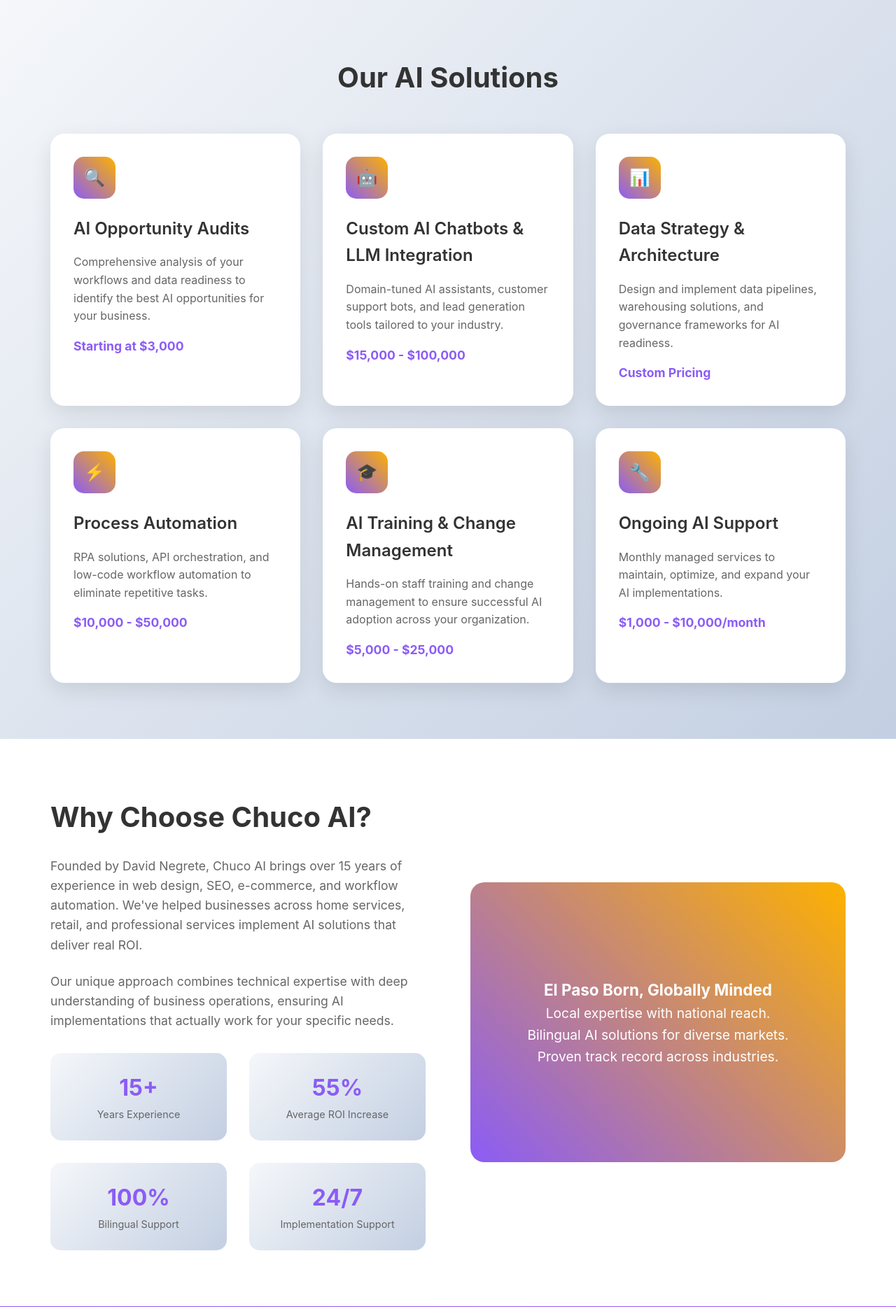
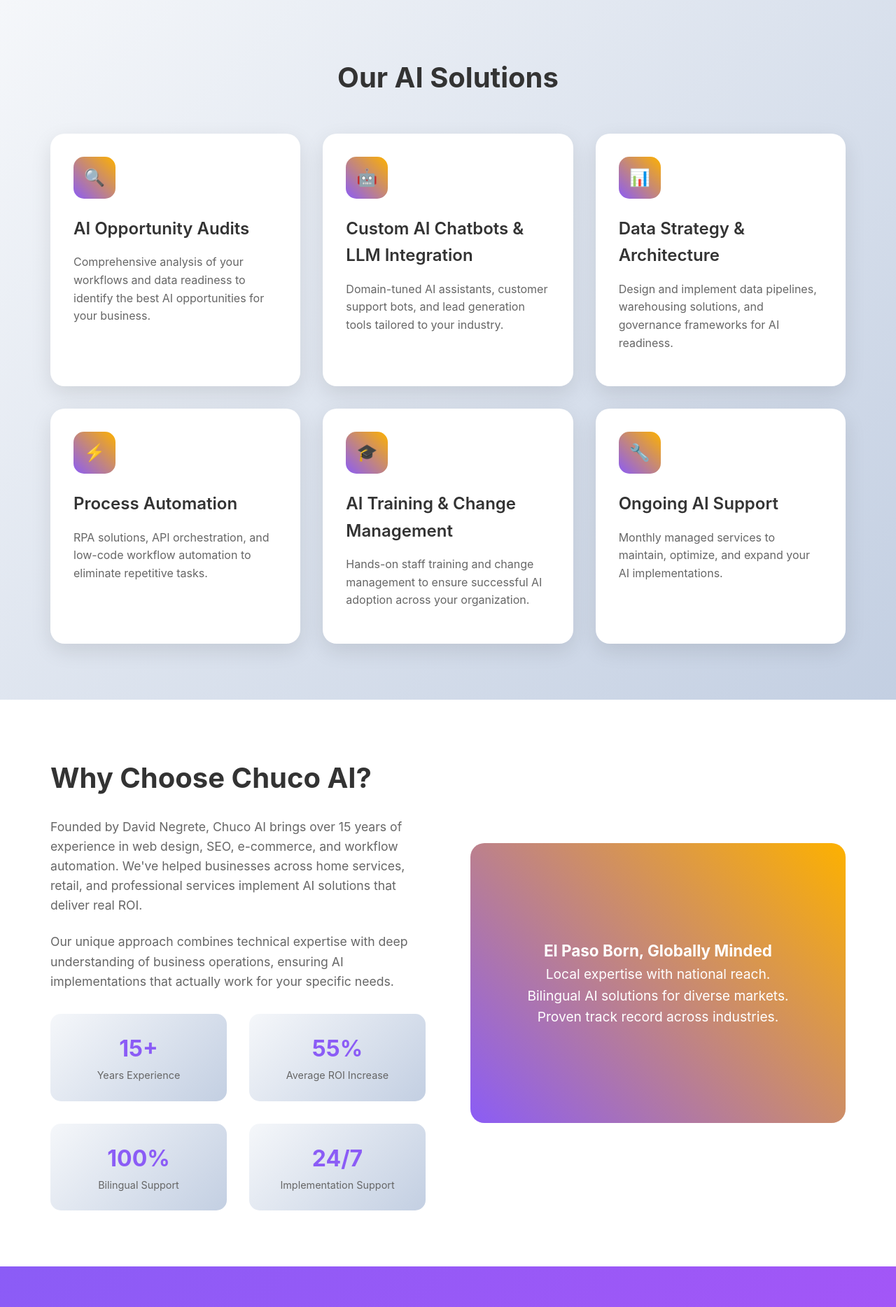
Before and after one commit to chucoai/chuco-ai-app, a FastAPI app: page / in a window 1280 px wide. Shown: the part 801-2669 px from the top of the page at 70% size. Run offline with FastAPI, Linux system fonts and the light colour scheme.

Commit message:
Remove pricing from service cards on homepage

```diff
--- a/templates/index.html
+++ b/templates/index.html
@@ -1,5 +1,6 @@
 <!DOCTYPE html>
 <html lang="en">
+
 <head>
     <meta charset="UTF-8">
     <meta name="viewport" content="width=device-width, initial-scale=1.0">
@@ -14,6 +15,7 @@
     <!-- External CSS -->
     <link rel="stylesheet" href="/static/css/style.css">
 </head>
+
 <body>
     <!-- Header -->
     <header class="header">
@@ -35,7 +37,8 @@
     <section class="hero">
         <div class="hero-content">
             <h1>Transform Your Business with AI</h1>
-            <p>We help small and mid-sized businesses streamline operations, boost revenue, and future-proof their processes through practical AI solutions.</p>
+            <p>We help small and mid-sized businesses streamline operations, boost revenue, and future-proof their
+                processes through practical AI solutions.</p>
             <div class="hero-buttons">
                 <a href="#contact" class="btn-primary">Start Your AI Journey</a>
                 <a href="#services" class="btn-secondary">Explore Services</a>
@@ -51,38 +54,37 @@
                 <div class="service-card">
                     <div class="service-icon">🔍</div>
                     <h3>AI Opportunity Audits</h3>
-                    <p>Comprehensive analysis of your workflows and data readiness to identify the best AI opportunities for your business.</p>
-                    <div class="service-price">Starting at $3,000</div>
+                    <p>Comprehensive analysis of your workflows and data readiness to identify the best AI opportunities
+                        for your business.</p>
                 </div>
                 <div class="service-card">
                     <div class="service-icon">🤖</div>
                     <h3>Custom AI Chatbots & LLM Integration</h3>
-                    <p>Domain-tuned AI assistants, customer support bots, and lead generation tools tailored to your industry.</p>
-                    <div class="service-price">$15,000 - $100,000</div>
+                    <p>Domain-tuned AI assistants, customer support bots, and lead generation tools tailored to your
+                        industry.</p>
                 </div>
                 <div class="service-card">
                     <div class="service-icon">📊</div>
                     <h3>Data Strategy & Architecture</h3>
-                    <p>Design and implement data pipelines, warehousing solutions, and governance frameworks for AI readiness.</p>
-                    <div class="service-price">Custom Pricing</div>
+                    <p>Design and implement data pipelines, warehousing solutions, and governance frameworks for AI
+                        readiness.</p>
                 </div>
                 <div class="service-card">
                     <div class="service-icon">⚡</div>
                     <h3>Process Automation</h3>
-                    <p>RPA solutions, API orchestration, and low-code workflow automation to eliminate repetitive tasks.</p>
-                    <div class="service-price">$10,000 - $50,000</div>
+                    <p>RPA solutions, API orchestration, and low-code workflow automation to eliminate repetitive tasks.
+                    </p>
                 </div>
                 <div class="service-card">
                     <div class="service-icon">🎓</div>
                     <h3>AI Training & Change Management</h3>
-                    <p>Hands-on staff training and change management to ensure successful AI adoption across your organization.</p>
-                    <div class="service-price">$5,000 - $25,000</div>
+                    <p>Hands-on staff training and change management to ensure successful AI adoption across your
+                        organization.</p>
                 </div>
                 <div class="service-card">
                     <div class="service-icon">🔧</div>
                     <h3>Ongoing AI Support</h3>
                     <p>Monthly managed services to maintain, optimize, and expand your AI implementations.</p>
-                    <div class="service-price">$1,000 - $10,000/month</div>
                 </div>
             </div>
         </div>
@@ -94,8 +96,11 @@
             <div class="about-content">
                 <div class="about-text">
                     <h2>Why Choose Chuco AI?</h2>
-                    <p>Founded by David Negrete, Chuco AI brings over 15 years of experience in web design, SEO, e-commerce, and workflow automation. We've helped businesses across home services, retail, and professional services implement AI solutions that deliver real ROI.</p>
-                    <p>Our unique approach combines technical expertise with deep understanding of business operations, ensuring AI implementations that actually work for your specific needs.</p>
+                    <p>Founded by David Negrete, Chuco AI brings over 15 years of experience in web design, SEO,
+                        e-commerce, and workflow automation. We've helped businesses across home services, retail, and
+                        professional services implement AI solutions that deliver real ROI.</p>
+                    <p>Our unique approach combines technical expertise with deep understanding of business operations,
+                        ensuring AI implementations that actually work for your specific needs.</p>
                     <div class="stats">
                         <div class="stat">
                             <span class="stat-number">15+</span>
@@ -119,8 +124,8 @@
                     <div>
                         <h3>El Paso Born, Globally Minded</h3>
                         <p>Local expertise with national reach.<br>
-                        Bilingual AI solutions for diverse markets.<br>
-                        Proven track record across industries.</p>
+                            Bilingual AI solutions for diverse markets.<br>
+                            Proven track record across industries.</p>
                     </div>
                 </div>
             </div>
@@ -131,7 +136,8 @@
     <section id="contact" class="cta-section">
         <div class="container">
             <h2>Ready to Transform Your Business?</h2>
-            <p>Schedule a free consultation to discover how AI can streamline your operations and boost your revenue.</p>
+            <p>Schedule a free consultation to discover how AI can streamline your operations and boost your revenue.
+            </p>
             <a href="mailto:yo@chuco.ai" class="btn-primary">Get Your Free AI Audit</a>
         </div>
     </section>
@@ -152,4 +158,5 @@
     <!-- External JavaScript -->
     <script src="/static/js/main.js"></script>
 </body>
+
 </html>
```
